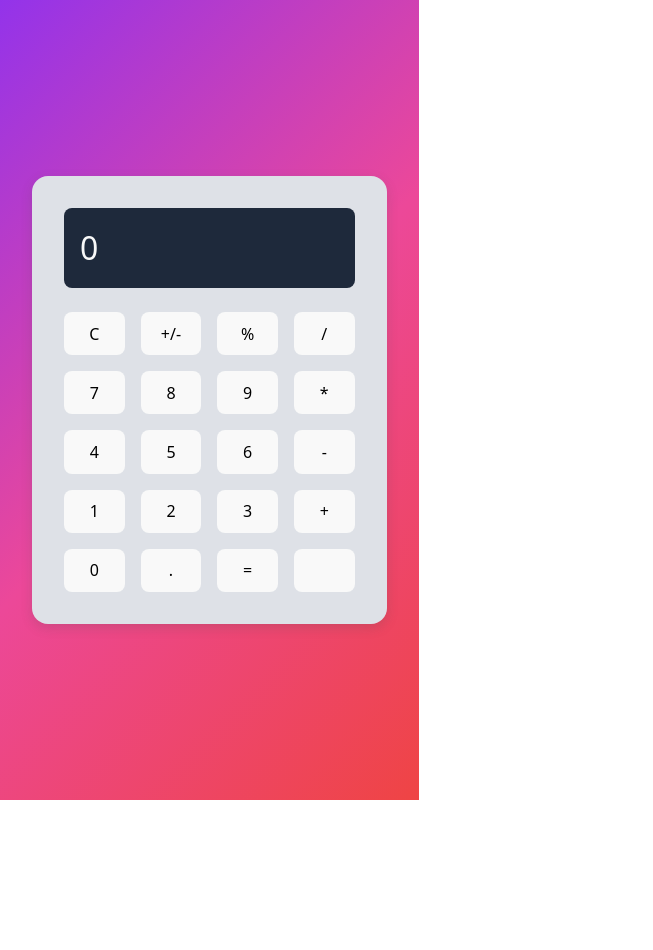
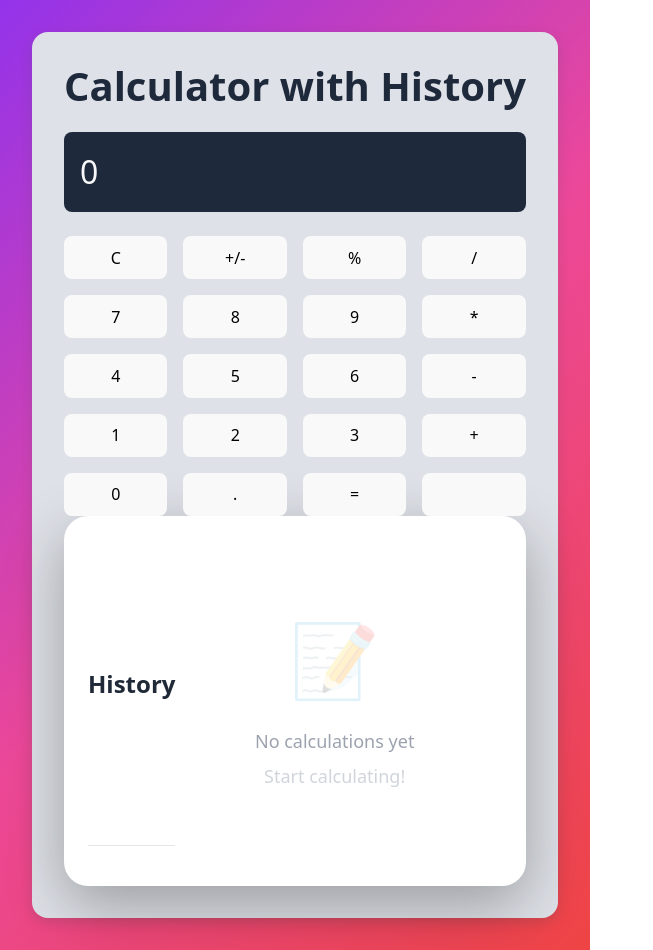
Before and after one commit to SriyaDhakal/calculator, a React (Vite) app: page / in a window 1280 px wide. Shown: the whole page, without its empty margins (0-653 px from the left). Before the commit the page ends 800 px from the top, so only its background shows below. Built offline with nearby package versions, Linux system fonts and the light colour scheme.

Commit message:
Added the history component and made some changes on App.tsx to work on history

```diff
--- a/src/App.css
+++ b/src/App.css
@@ -22,6 +22,17 @@
   border-radius: 16px;
   box-shadow: 0 4px 12px rgba(78, 74, 74, 0.2);
 }
+.calculator-title {
+  text-align: center;
+  font-size: 2.5rem;
+  color: #1e293b;
+  margin-bottom: 24px;
+}
+/* THIS IS KEY - Makes calculator and history side by side */
+.calculator-layout {
+  display: flex;
+  gap: 24px;
+}
 .button-grid {
   display: grid;
   grid-template-columns: repeat(4, 1fr);
@@ -35,3 +46,132 @@
   border-radius: 8px;
   margin-bottom: 24px;
 }
+
+/* History panel - side by side with calculator */
+.history-panel {
+  flex: 1;
+  background: white;
+  border-radius: 24px;
+  box-shadow: 0 20px 60px rgba(0, 0, 0, 0.3);
+  padding: 24px;
+  display: flex;
+  flex-direction: row;
+  max-height: 600px;
+}
+
+.history-header {
+  display: flex;
+  justify-content: space-between;
+  align-items: center;
+  margin-bottom: 16px;
+  padding-bottom: 16px;
+  border-bottom: 1px solid #e5e7eb;
+}
+
+.history-title {
+  font-size: 24px;
+  font-weight: 700;
+  color: #1f2937;
+  margin: 0;
+}
+
+.clear-history-btn {
+  font-size: 14px;
+  color: #ef4444;
+  background: none;
+  border: none;
+  cursor: pointer;
+  font-weight: 600;
+  padding: 8px 12px;
+  border-radius: 8px;
+  transition: all 0.2s;
+}
+
+.clear-history-btn:hover {
+  background: #fef2f2;
+  color: #dc2626;
+}
+
+.history-list {
+  flex: 1;
+  overflow-y: auto;
+  padding-right: 8px;
+}
+
+/* Custom scrollbar */
+.history-list::-webkit-scrollbar {
+  width: 6px;
+}
+
+.history-list::-webkit-scrollbar-track {
+  background: #f3f4f6;
+  border-radius: 3px;
+}
+
+.history-list::-webkit-scrollbar-thumb {
+  background: #d1d5db;
+  border-radius: 3px;
+}
+
+.history-list::-webkit-scrollbar-thumb:hover {
+  background: #9ca3af;
+}
+
+.history-item {
+  background: linear-gradient(135deg, #faf5ff 0%, #fce7f3 100%);
+  padding: 16px;
+  border-radius: 12px;
+  border: 1px solid #e9d5ff;
+  margin-bottom: 12px;
+  transition: all 0.2s;
+}
+
+.history-item:hover {
+  box-shadow: 0 4px 12px rgba(0, 0, 0, 0.1);
+  transform: scale(1.02);
+}
+
+.history-calculation {
+  color: #374151;
+  font-family: 'Courier New', monospace;
+  font-size: 16px;
+}
+
+.history-empty {
+  text-align: center;
+  padding: 64px 20px;
+  color: #9ca3af;
+}
+
+.history-empty-icon {
+  font-size: 72px;
+  opacity: 0.2;
+  margin-bottom: 16px;
+}
+
+.history-empty p {
+  margin: 8px 0;
+  font-size: 18px;
+}
+
+.history-empty-subtitle {
+  font-size: 14px;
+  color: #d1d5db;
+}
+
+.history-count {
+  margin-top: 16px;
+  padding-top: 16px;
+  border-top: 1px solid #e5e7eb;
+  text-align: center;
+  font-size: 14px;
+  color: #6b7280;
+}
+
+/* Responsive - stack on mobile */
+@media (max-width: 900px) {
+  .history-panel {
+    max-height: 400px;
+    width: 100%;
+  }
+}
--- a/src/App.tsx
+++ b/src/App.tsx
@@ -1,17 +1,24 @@
 import { useState } from 'react'
 import Display from './Components/Display'
 import ButtonGrid from './Components/ButtonGrid'
+import History from './Components/History.tsx/History'
 import './App.css'
 
 function App() {
   const [expression, setExpression] = useState('')
   const [result, setResult] = useState('0')
+  const [history, setHistory] = useState<string[]>([])
+
+    const handleClearHistory = () => {
+    setHistory([])
+  }
 
   const handleButtonClick = (label: string) => {
     if (label === '=') {
       try {
         const evaluated = eval(expression)
         setExpression(`${expression} = ${evaluated}`)
+        setHistory(prev => [...prev, `${expression} = ${evaluated}`])
       } catch {
         setResult('Error')
       }
@@ -27,8 +34,11 @@ function App() {
   return (
     <div className="calculator-container">
       <div className="calculator-wrapper">
+              <h1 className="calculator-title">Calculator with History</h1>
+               <div className="calculator-layout"></div>
         <Display expression={expression} value={result} />
         <ButtonGrid onButtonClick={handleButtonClick} />
+        <History history={history} onClearHistory={handleClearHistory} />
       </div>
     </div>
   )
--- /dev/null
+++ b/src/Components/History.tsx/History.tsx
@@ -0,0 +1,46 @@
+import React from 'react';
+
+
+interface HistoryProps {
+  history: string[];
+  onClearHistory: () => void;
+}
+
+const History: React.FC<HistoryProps> = ({ history, onClearHistory }) => {
+  return (
+    <div className="history-panel">
+      <div className="history-header">
+        <h2 className="history-title">History</h2>
+        {history.length > 0 && (
+          <button onClick={onClearHistory} className="clear-history-btn">
+            Clear
+          </button>
+        )}
+      </div>
+
+      <div className="history-list">
+        {history.length === 0 ? (
+          <div className="history-empty">
+            <div className="history-empty-icon">📝</div>
+            <p>No calculations yet</p>
+            <p className="history-empty-subtitle">Start calculating!</p>
+          </div>
+        ) : (
+          history.map((calc, index) => (
+            <div key={index} className="history-item">
+              <div className="history-calculation">{calc}</div>
+            </div>
+          ))
+        )}
+      </div>
+
+      {history.length > 0 && (
+        <div className="history-count">
+          {history.length} calculation{history.length !== 1 ? 's' : ''}
+        </div>
+      )}
+    </div>
+  );
+};
+
+export default History;
```
